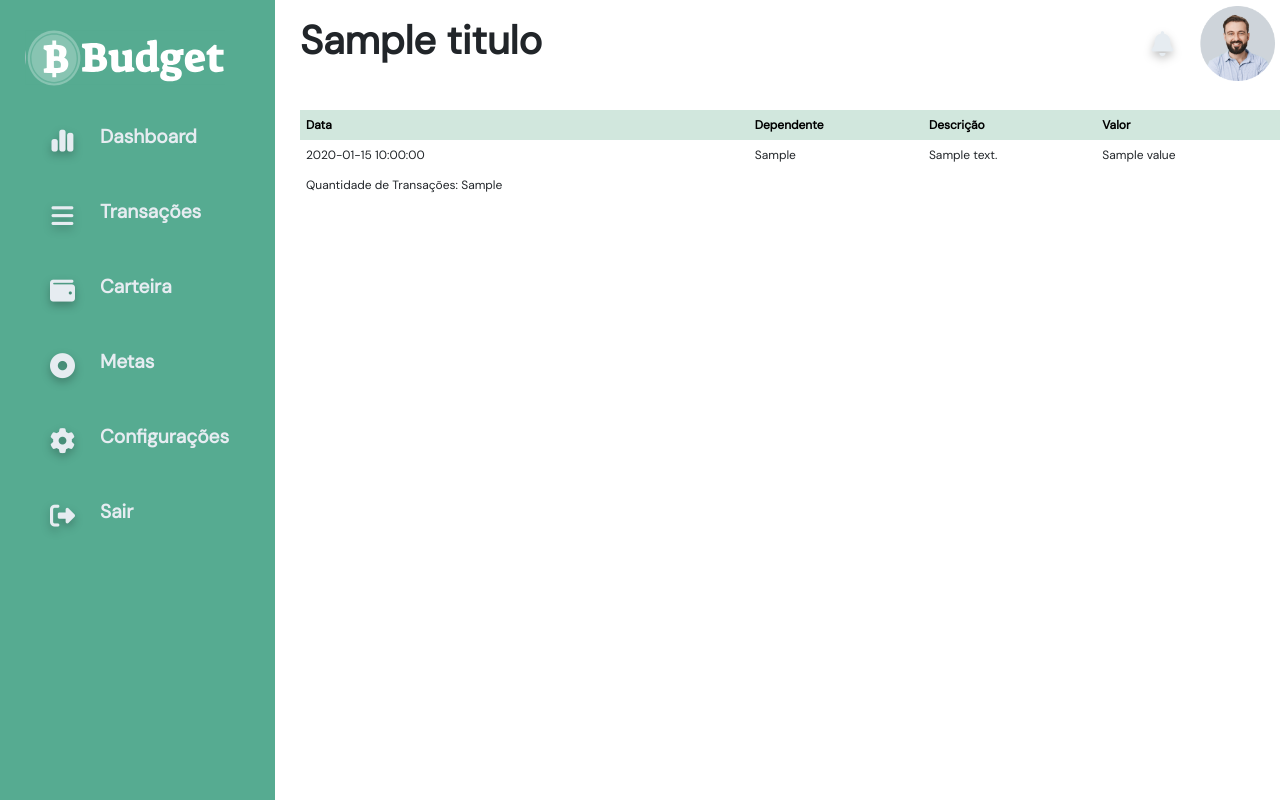
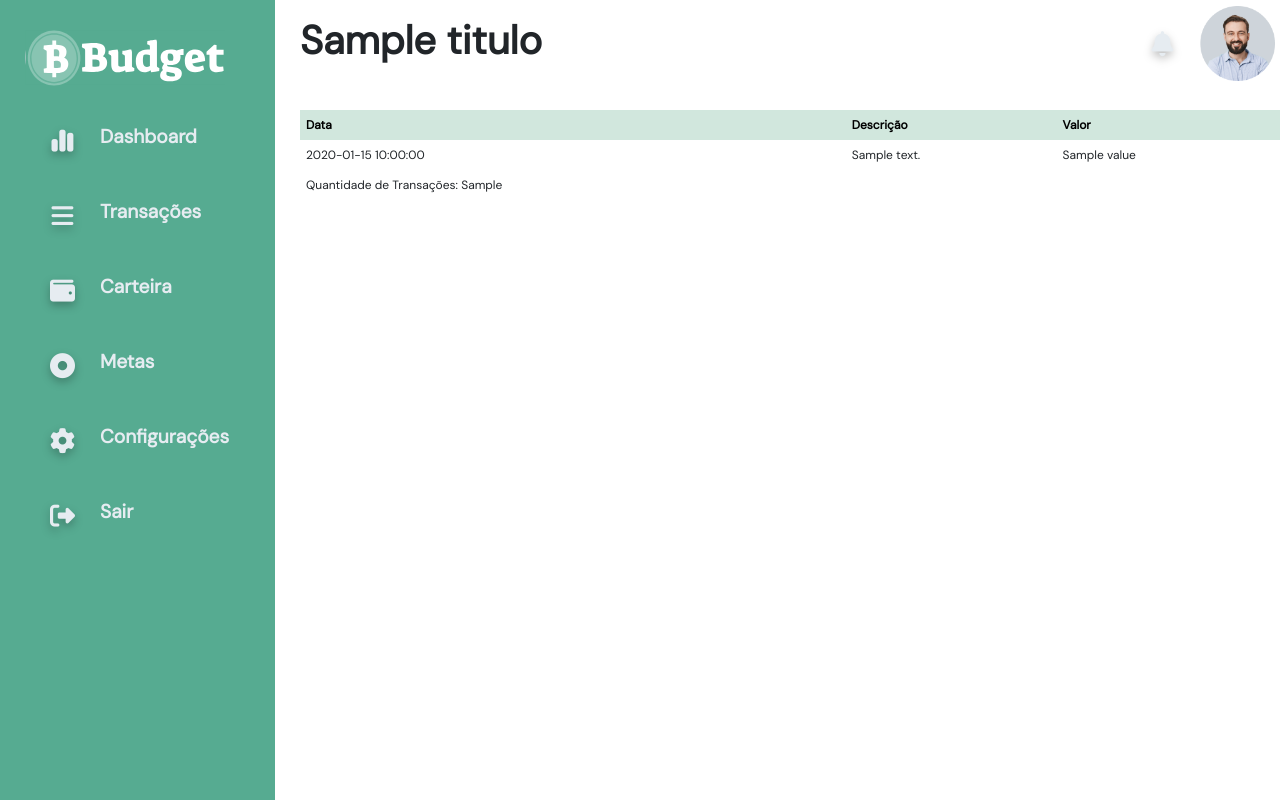
Before and after one commit to ThallesCansi/Budget, a FastAPI app: template templates/transacoes.html in a window 1280 px wide. Run offline with FastAPI, Linux system fonts and the light colour scheme; the template is opened without the code that fills it: most values are stand-ins (such as "Sample title", 1, 10 or a date in 2020); some libraries are stand-ins or nearby versions.

Commit message:
updating web aplication

```diff
--- a/templates/transacoes.html
+++ b/templates/transacoes.html
@@ -5,7 +5,6 @@
   <thead class="table-success">
     <tr>
       <th scope="col">Data</th>
-      <th scope="col">Dependente</th>
       <th scope="col">Descrição</th>
       <th scope="col">Valor</th>
     </tr>
@@ -14,7 +13,6 @@
     {% for t in transactions %}
     <tr>
       <td>{{t.date}}</td>
-      <td>{{t.idDependent}}</td>
       <td>{{t.description}}</td>
       <td>{{t.value}}</td>
     </tr>
```
Also changed, not shown: database.db.
